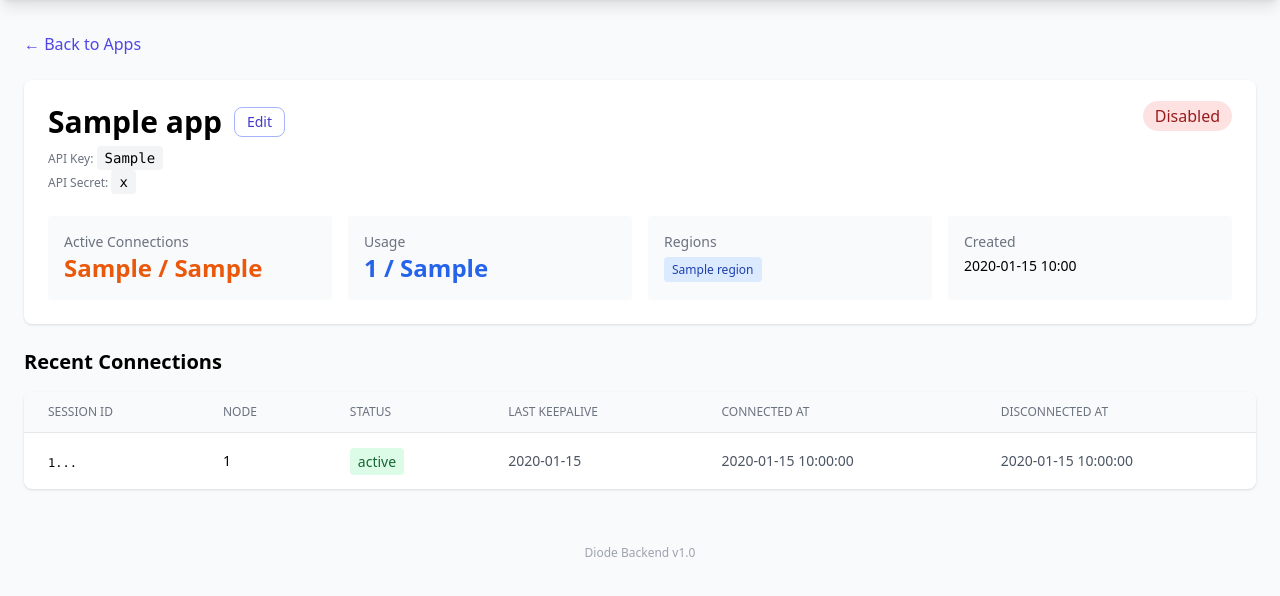
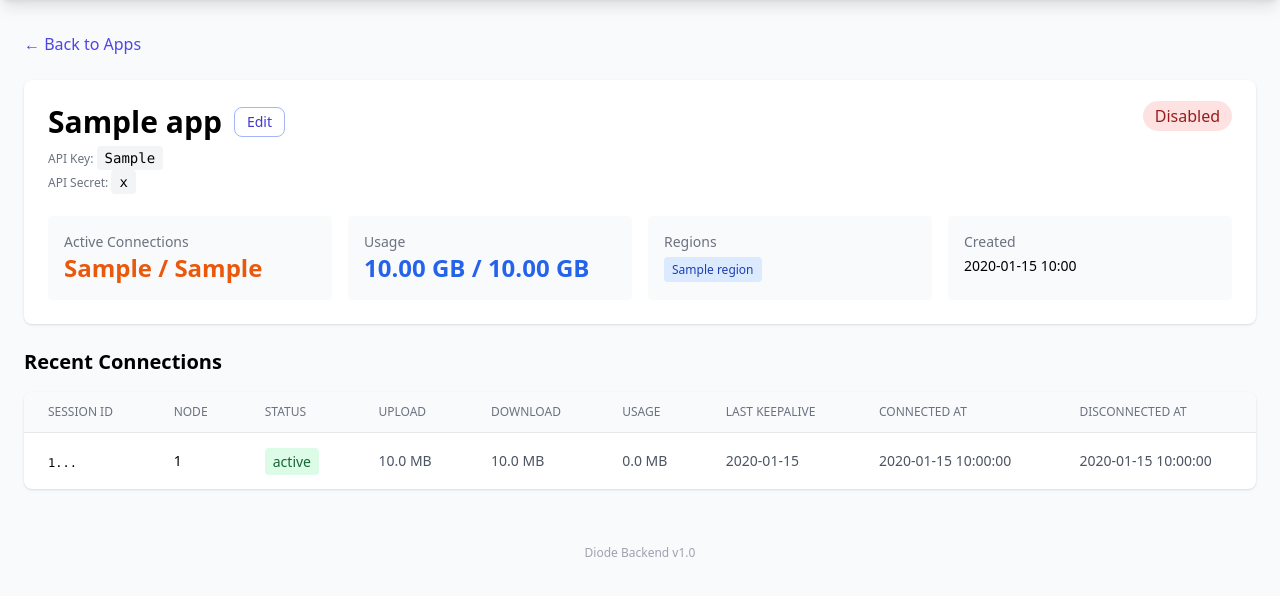
Before and after one commit to fuhuichen/diode_backend, a FastAPI app: template app/templates/app_detail.html in a window 1280 px wide. Shown: the part 64-660 px from the top of the page. Run offline with FastAPI, Linux system fonts and the light colour scheme; the template is opened without the code that fills it: most values are stand-ins (such as "Sample title", 1, 10 or a date in 2020); some libraries are stand-ins or nearby versions.

Commit message:
Replace usage_count with usage_bytes for network traffic tracking
- Track proxy network traffic (bytes_up/bytes_down) per connection
- Accumulate usage_bytes on Application via keepalive endpoint
- Soft limit warning at 100%, hard block at 120% of usage_limit
- Display traffic in GB (app level) and MB (connection level) in admin UI

Co-Authored-By: Claude Opus 4.6 <noreply@anthropic.com>

```diff
--- a/app/api/admin.py
+++ b/app/api/admin.py
@@ -229,7 +229,7 @@ async def list_apps(db: AsyncSession = Depends(get_db)):
             api_secret=d["app"].api_secret_plain,
             max_concurrent=d["app"].max_concurrent,
             usage_limit=d["app"].usage_limit,
-            usage_count=d["app"].usage_count,
+            usage_bytes=d["app"].usage_bytes,
             is_active=d["app"].is_active,
             regions=d["regions"],
             active_connections=d["active_connections"],
@@ -255,7 +255,7 @@ async def get_application(app_id: uuid.UUID, db: AsyncSession = Depends(get_db))
         api_secret=app.api_secret_plain,
         max_concurrent=app.max_concurrent,
         usage_limit=app.usage_limit,
-        usage_count=app.usage_count,
+        usage_bytes=app.usage_bytes,
         is_active=app.is_active,
         regions=[r.region for r in app.regions],
         active_connections=active,
@@ -282,7 +282,7 @@ async def update_application(app_id: uuid.UUID, req: AppUpdateRequest, db: Async
         api_secret=app.api_secret_plain,
         max_concurrent=app.max_concurrent,
         usage_limit=app.usage_limit,
-        usage_count=app.usage_count,
+        usage_bytes=app.usage_bytes,
         is_active=app.is_active,
         regions=[r.region for r in app.regions],
         active_connections=active,
--- a/app/main.py
+++ b/app/main.py
@@ -57,6 +57,22 @@ app.include_router(client_router)
 # Templates
 templates_dir = Path(__file__).parent / "templates"
 templates = Jinja2Templates(directory=str(templates_dir))
+
+
+def format_gb(value: int) -> str:
+    """Convert bytes to GB display with 2 decimal places."""
+    gb = value / (1024 ** 3)
+    return f"{gb:.2f} GB"
+
+
+def format_mb(value: int) -> str:
+    """Convert bytes to MB display with 1 decimal place."""
+    mb = value / (1024 ** 2)
+    return f"{mb:.1f} MB"
+
+
+templates.env.filters["format_gb"] = format_gb
+templates.env.filters["format_mb"] = format_mb
 
 
 # --- Web UI Routes ---
@@ -134,7 +150,7 @@ async def web_dashboard(request: Request, db: AsyncSession = Depends(get_db)):
     total_conns = await db.execute(select(func.count()).select_from(Connection))
     total_connections = total_conns.scalar_one()
 
-    total_usage = sum(a.usage_count for a in apps)
+    total_usage = sum(a.usage_bytes for a in apps)
 
     # Tenant count
     tenants_data = await get_all_tenants(db)
--- a/app/models/application.py
+++ b/app/models/application.py
@@ -18,8 +18,8 @@ class Application(Base):
     api_secret: Mapped[str] = mapped_column(String(128), nullable=False)  # SHA256 hash
     api_secret_plain: Mapped[str] = mapped_column(String(128), nullable=False, default="")
     max_concurrent: Mapped[int] = mapped_column(Integer, default=10)
-    usage_limit: Mapped[int] = mapped_column(BigInteger, default=5)
-    usage_count: Mapped[int] = mapped_column(BigInteger, default=0)
+    usage_limit: Mapped[int] = mapped_column(BigInteger, default=1073741824)
+    usage_bytes: Mapped[int] = mapped_column(BigInteger, default=0)
     is_active: Mapped[bool] = mapped_column(Boolean, default=True)
     created_at: Mapped[datetime] = mapped_column(
         DateTime(timezone=True), default=lambda: datetime.now(timezone.utc)
--- a/app/models/connection.py
+++ b/app/models/connection.py
@@ -1,7 +1,7 @@
 import uuid
 from datetime import datetime, timezone
 
-from sqlalchemy import DateTime, ForeignKey, Index, String
+from sqlalchemy import BigInteger, DateTime, ForeignKey, Index, String
 from sqlalchemy.orm import Mapped, mapped_column, relationship
 
 from app.database import Base
@@ -21,6 +21,8 @@ class Connection(Base):
     connected_at: Mapped[datetime] = mapped_column(
         DateTime(timezone=True), default=lambda: datetime.now(timezone.utc)
     )
+    bytes_up: Mapped[int] = mapped_column(BigInteger, default=0)
+    bytes_down: Mapped[int] = mapped_column(BigInteger, default=0)
     disconnected_at: Mapped[datetime | None] = mapped_column(DateTime(timezone=True))
 
     application = relationship("Application")
--- a/app/schemas/application.py
+++ b/app/schemas/application.py
@@ -8,7 +8,7 @@ class AppCreateRequest(BaseModel):
     tenant_id: uuid.UUID
     name: str
     max_concurrent: int = 10
-    usage_limit: int = 5
+    usage_limit: int = 1073741824
     regions: list[str]
 
 
@@ -40,7 +40,7 @@ class AppResponse(BaseModel):
     api_secret: str = ""
     max_concurrent: int
     usage_limit: int
-    usage_count: int
+    usage_bytes: int
     is_active: bool
     regions: list[str]
     active_connections: int = 0
--- a/app/schemas/connection.py
+++ b/app/schemas/connection.py
@@ -16,6 +16,8 @@ class ConnectResponse(BaseModel):
 
 class KeepaliveRequest(BaseModel):
     session_id: str
+    bytes_up: int = 0
+    bytes_down: int = 0
 
 
 class DisconnectRequest(BaseModel):
@@ -32,6 +34,8 @@ class ConnectionResponse(BaseModel):
     node_id: uuid.UUID
     session_id: str
     status: str
+    bytes_up: int
+    bytes_down: int
     last_keepalive: datetime
     connected_at: datetime
     disconnected_at: datetime | None
--- a/app/templates/app_detail.html
+++ b/app/templates/app_detail.html
@@ -34,7 +34,10 @@
         </div>
         <div class="bg-gray-50 rounded p-4">
             <div class="text-sm text-gray-500">Usage</div>
-            <div class="text-2xl font-bold text-blue-600">{{ app.usage_count }} / {{ app.usage_limit }}</div>
+            <div class="text-2xl font-bold {% if app.usage_bytes >= app.usage_limit %}text-amber-600{% else %}text-blue-600{% endif %}">{{ app.usage_bytes | format_gb }} / {{ app.usage_limit | format_gb }}</div>
+            {% if app.usage_bytes >= app.usage_limit %}
+            <div class="text-xs text-amber-600 mt-1 font-medium">Traffic exceeds limit</div>
+            {% endif %}
         </div>
         <div class="bg-gray-50 rounded p-4">
             <div class="text-sm text-gray-500">Regions</div>
@@ -69,7 +72,7 @@
                 </div>
                 <div>
                     <label class="block text-gray-700 text-sm font-bold mb-2">Traffic (GB)</label>
-                    <input type="number" id="editUsageLimit" value="{{ app.usage_limit }}" min="1"
+                    <input type="number" id="editUsageLimitGB" value="{{ (app.usage_limit / (1024**3)) | round(2) }}" min="0.01" step="0.01"
                            class="w-full px-3 py-2 border rounded-lg focus:outline-none focus:ring-2 focus:ring-indigo-500">
                 </div>
             </div>
@@ -107,6 +110,9 @@
                 <th class="px-6 py-3 text-left text-xs font-medium text-gray-500 uppercase">Session ID</th>
                 <th class="px-6 py-3 text-left text-xs font-medium text-gray-500 uppercase">Node</th>
                 <th class="px-6 py-3 text-left text-xs font-medium text-gray-500 uppercase">Status</th>
+                <th class="px-6 py-3 text-left text-xs font-medium text-gray-500 uppercase">Upload</th>
+                <th class="px-6 py-3 text-left text-xs font-medium text-gray-500 uppercase">Download</th>
+                <th class="px-6 py-3 text-left text-xs font-medium text-gray-500 uppercase">Usage</th>
                 <th class="px-6 py-3 text-left text-xs font-medium text-gray-500 uppercase">Last Keepalive</th>
                 <th class="px-6 py-3 text-left text-xs font-medium text-gray-500 uppercase">Connected At</th>
                 <th class="px-6 py-3 text-left text-xs font-medium text-gray-500 uppercase">Disconnected At</th>
@@ -125,6 +131,15 @@
                     {% else %}
                     <span class="px-2 py-1 bg-gray-100 text-gray-800 rounded text-sm">closed</span>
                     {% endif %}
+                </td>
+                <td class="px-6 py-4 whitespace-nowrap text-sm text-gray-600">
+                    {{ conn.bytes_up | format_mb }}
+                </td>
+                <td class="px-6 py-4 whitespace-nowrap text-sm text-gray-600">
+                    {{ conn.bytes_down | format_mb }}
+                </td>
+                <td class="px-6 py-4 whitespace-nowrap text-sm text-gray-600">
+                    {{ (conn.bytes_up + conn.bytes_down) | format_mb }}
                 </td>
                 <td class="px-6 py-4 whitespace-nowrap text-sm text-gray-600">
                     {{ conn.last_keepalive.strftime('%H:%M:%S') }}
@@ -173,7 +188,7 @@ document.getElementById('editAppForm').addEventListener('submit', async (e) => {
     const body = {
         name: document.getElementById('editAppName').value,
         max_concurrent: parseInt(document.getElementById('editMaxConcurrent').value),
-        usage_limit: parseInt(document.getElementById('editUsageLimit').value),
+        usage_limit: Math.round(parseFloat(document.getElementById('editUsageLimitGB').value) * 1024 * 1024 * 1024),
         regions: regions
     };
 
--- a/app/templates/dashboard.html
+++ b/app/templates/dashboard.html
@@ -57,7 +57,7 @@
                 <svg class="w-6 h-6 text-violet-500" fill="none" stroke="currentColor" viewBox="0 0 24 24"><path stroke-linecap="round" stroke-linejoin="round" stroke-width="2" d="M20 7l-8-4-8 4m16 0l-8 4m8-4v10l-8 4m0-10L4 7m8 4v10M4 7v10l8 4"/></svg>
             </div>
         </div>
-        <p class="text-xs text-gray-400 mt-3">{{ total_usage }} total API calls</p>
+        <p class="text-xs text-gray-400 mt-3">{{ total_usage | format_gb }} total traffic</p>
     </div>
 
     <!-- Tenants -->
@@ -162,7 +162,7 @@
             <a href="{{ request.scope.get('root_path', '') }}/apps/{{ app.id }}" class="flex items-center justify-between py-2 {% if not loop.last %}border-b border-gray-50{% endif %} hover:bg-gray-50 -mx-2 px-2 rounded-lg transition-colors">
                 <div>
                     <p class="text-sm font-medium text-gray-900">{{ app.name }}</p>
-                    <p class="text-xs text-gray-400">{{ app.usage_count }} / {{ app.usage_limit }} usage</p>
+                    <p class="text-xs text-gray-400">{{ app.usage_bytes | format_gb }} / {{ app.usage_limit | format_gb }}</p>
                 </div>
                 <div class="text-right">
                     {% if app.is_active %}
@@ -192,6 +192,7 @@
             <tr class="bg-gray-50/50">
                 <th class="px-6 py-2.5 text-left text-xs font-semibold text-gray-400 uppercase tracking-wider">Session</th>
                 <th class="px-6 py-2.5 text-left text-xs font-semibold text-gray-400 uppercase tracking-wider">Status</th>
+                <th class="px-6 py-2.5 text-left text-xs font-semibold text-gray-400 uppercase tracking-wider">Usage</th>
                 <th class="px-6 py-2.5 text-left text-xs font-semibold text-gray-400 uppercase tracking-wider">Last Keepalive</th>
                 <th class="px-6 py-2.5 text-left text-xs font-semibold text-gray-400 uppercase tracking-wider">Connected</th>
             </tr>
@@ -213,6 +214,7 @@
                     </span>
                     {% endif %}
                 </td>
+                <td class="px-6 py-3 text-xs text-gray-500">{{ (conn.bytes_up + conn.bytes_down) | format_mb }}</td>
                 <td class="px-6 py-3 text-xs text-gray-500">{{ conn.last_keepalive.strftime('%H:%M:%S') }}</td>
                 <td class="px-6 py-3 text-xs text-gray-500">{{ conn.connected_at.strftime('%Y-%m-%d %H:%M:%S') }}</td>
             </tr>
```
Also changed, not shown: alembic/versions/0002_usage_bytes_tracking.py (added, +46 -0 lines), app/api/client.py (+30 -10 lines), app/services/connection_service.py (+29 -6 lines), app/templates/apps.html (+6 -1 lines), app/templates/connections.html (+12 -0 lines), app/templates/tenant_detail.html (+8 -3 lines).
